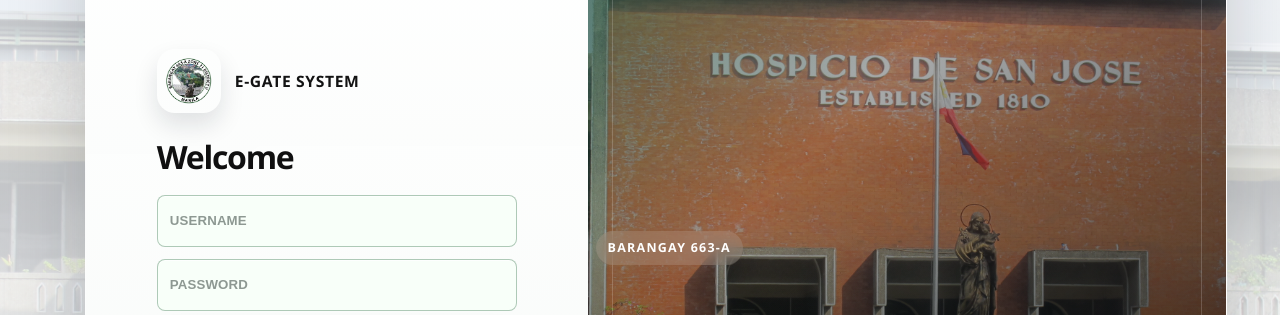
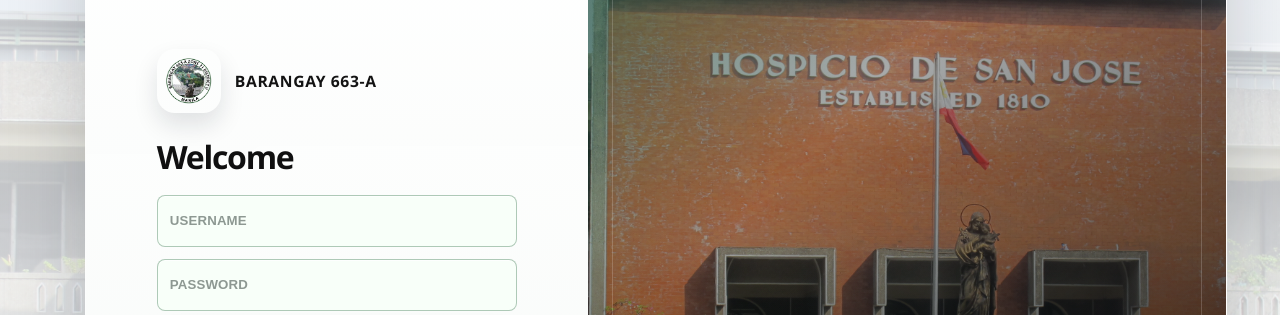
Before and after one commit to yohan-cloud/E-Gate, a React (Vite) app in the folder frontend/: page /login in a window 1280 px wide. Shown: the part 170-485 px from the top of the page. Built offline with nearby package versions, Linux system fonts and the light colour scheme; no server answers.

Commit message:
michael request login

```diff
--- a/frontend/src/components/UnifiedLogin.jsx
+++ b/frontend/src/components/UnifiedLogin.jsx
@@ -335,7 +335,7 @@
             <div className="valo-login-brand-row valo-login-brand-row-unified-inline">
               <img className="valo-login-logo valo-login-logo-unified-inline" src="/barangay-663a-logo.png" alt="Barangay 663-A logo" />
               <div className="valo-login-brand-copy valo-login-brand-copy-unified">
-                <div className="valo-login-brand valo-login-brand-unified">E-Gate System</div>
+                <div className="valo-login-brand valo-login-brand-unified">Barangay 663-A</div>
               </div>
             </div>
 
@@ -369,9 +369,6 @@
         <aside className="valo-login-visual">
           <div className="valo-login-visual-image" />
           <div className="valo-login-visual-overlay" />
-          <div className="valo-login-visual-content">
-            <div className="valo-login-visual-tag">Barangay 663-A</div>
-          </div>
         </aside>
       </div>
     </div>
```
